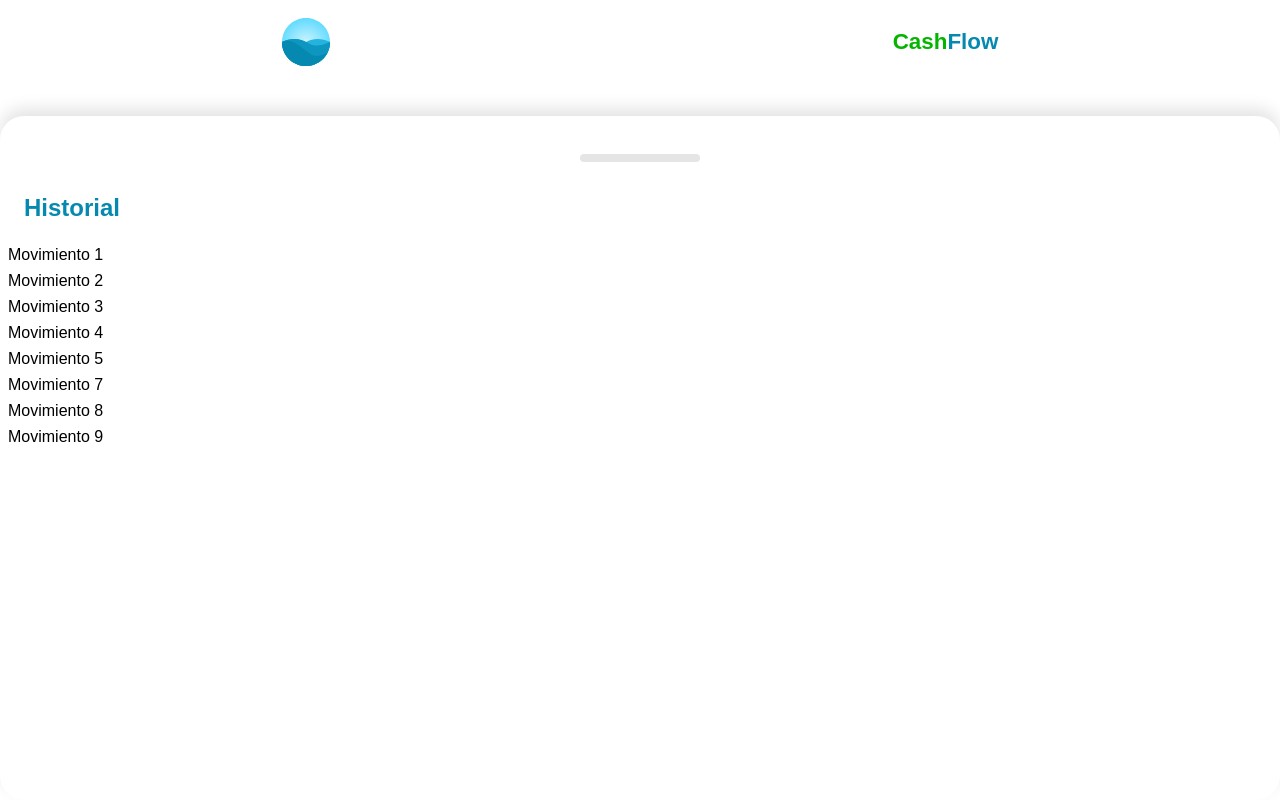
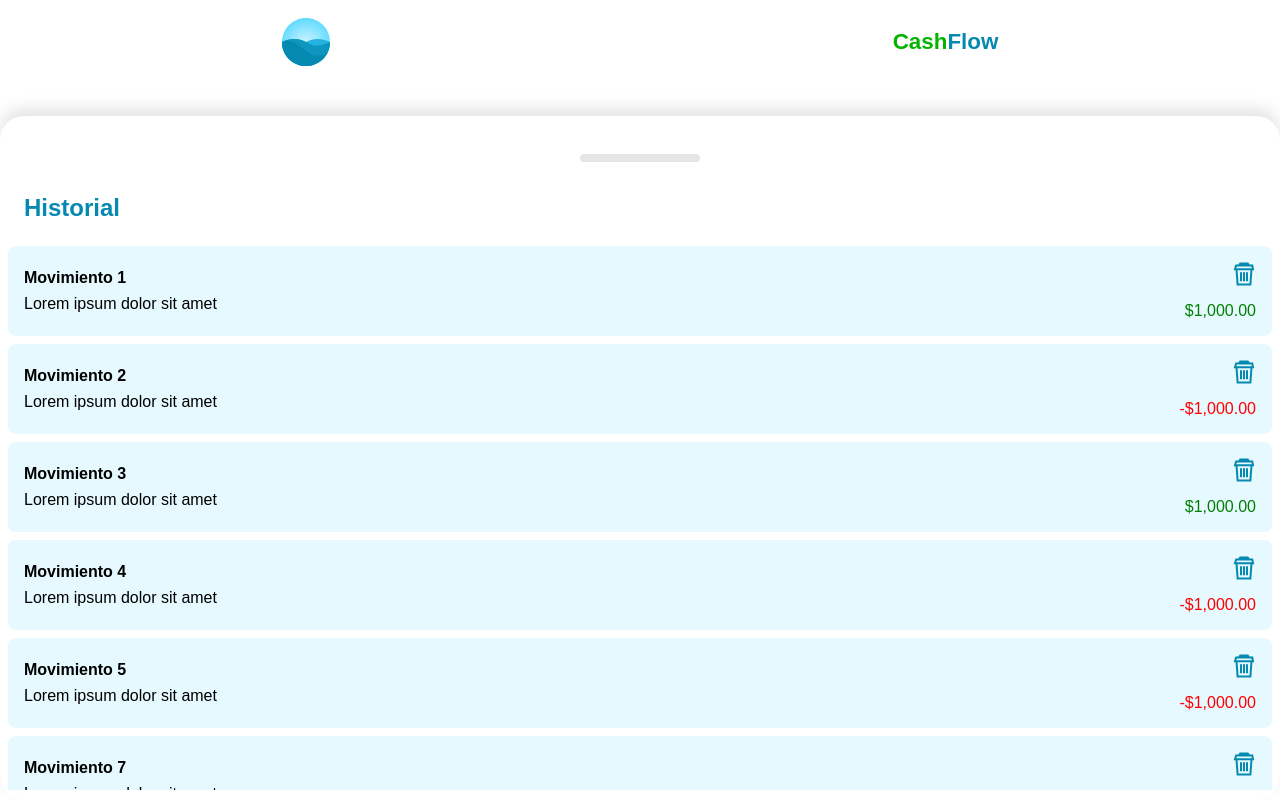
Before and after one commit to leonardoovaldezz/cash-flow-vuejs, a Vue app: page / in a window 1280 px wide. Both pictures are taken after a click on the element 640 px from the left and 758 px from the top of the page. Built offline with nearby package versions, Linux system fonts and the light colour scheme.

Commit message:
Lista del historial

```diff
--- a/src/components/Home.vue
+++ b/src/components/Home.vue
@@ -48,7 +48,7 @@
           id: 1,
           title: "Movimiento 2",
           description: "Lorem ipsum dolor sit amet",
-          amount: 1000,
+          amount: -1000,
         },
         {
           id: 2,
@@ -60,13 +60,13 @@
           id: 3,
           title: "Movimiento 4",
           description: "Lorem ipsum dolor sit amet",
-          amount: 1000,
+          amount: -1000,
         },
         {
           id: 4,
           title: "Movimiento 5",
           description: "Lorem ipsum dolor sit amet",
-          amount: 1000,
+          amount: -1000,
         },
         {
           id: 6,
--- a/src/components/Movements/Index.vue
+++ b/src/components/Movements/Index.vue
@@ -3,9 +3,13 @@
     <h2 class="title">Historial</h2>
     <div class="content">
       <Movement
-        v-for="movement in movements"
-        :key="movement.id"
-        :title="movement.title"
+        v-for="{ id, title, description, amount } in movements"
+        :key="id"
+        :id="id"
+        :title="title"
+        :description="description"
+        :amount="amount"
+        @remove="remove"
       />
     </div>
   </div>
@@ -23,6 +27,10 @@
 });
 
 const { movements } = toRefs(props);
+
+const remove = (id) => {
+  console.log("remove", id);
+};
 </script>
 
 <style scoped>
--- a/src/components/Movements/Movement.vue
+++ b/src/components/Movements/Movement.vue
@@ -1,15 +1,101 @@
 <template>
-  <div class="movement">{{ title }}</div>
+  <div class="movement">
+    <div class="content">
+      <h4>{{ title }}</h4>
+      <p>{{ description }}</p>
+    </div>
+    <div class="action">
+      <img src="@/assets/trash-icon.svg" alt="borrar" @click="remove" />
+      <p
+        :class="{
+          red: isNegative,
+          green: !isNegative,
+        }"
+      >
+        {{ amountCurrency }}
+      </p>
+    </div>
+  </div>
 </template>
 
 <script setup>
-import { toRefs, defineProps } from "vue";
+import { toRefs, defineProps, defineEmits, computed } from "vue";
+
+const currencyFormatter = new Intl.NumberFormat("es-MX", {
+  style: "currency",
+  currency: "MXN",
+});
 
 const props = defineProps({
+  id: {
+    type: Number,
+  },
   title: {
     type: String,
   },
+  description: {
+    type: String,
+  },
+  amount: {
+    type: Number,
+  },
 });
 
-const { title } = toRefs(props);
+const { id, title, description, amount } = toRefs(props);
+
+const amountCurrency = computed(() => currencyFormatter.format(amount.value));
+
+const isNegative = computed(() => amount.value < 0);
+
+const emit = defineEmits(["remove"]);
+
+const remove = () => {
+  emit("remove", id.value);
+};
 </script>
+
+<style scoped>
+.movement {
+  display: flex;
+  justify-content: space-between;
+  align-items: center;
+  width: 100%;
+  padding: 16px;
+  background-color: #e6f9ff;
+  border-radius: 8px;
+  box-sizing: border-box;
+}
+
+.movement .content {
+  width: 100%;
+}
+
+.movement .action {
+  display: flex;
+  justify-content: space-between;
+  align-items: flex-end;
+  flex-direction: column;
+}
+
+h4,
+p {
+  margin: 0;
+  padding: 0;
+}
+
+h4 {
+  margin-bottom: 8px;
+}
+
+.movement .action img {
+  margin-bottom: 16px;
+}
+
+.red {
+  color: red;
+}
+
+.green {
+  color: green;
+}
+</style>
```
